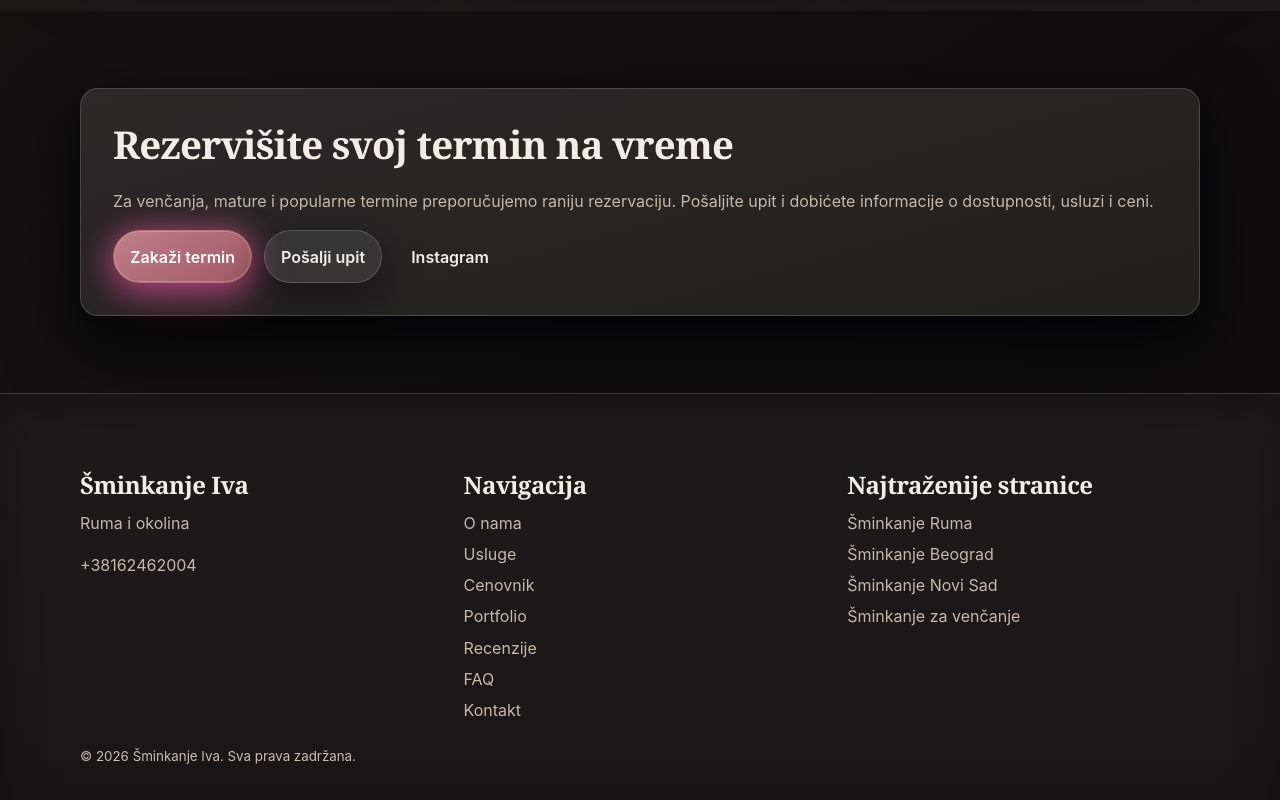
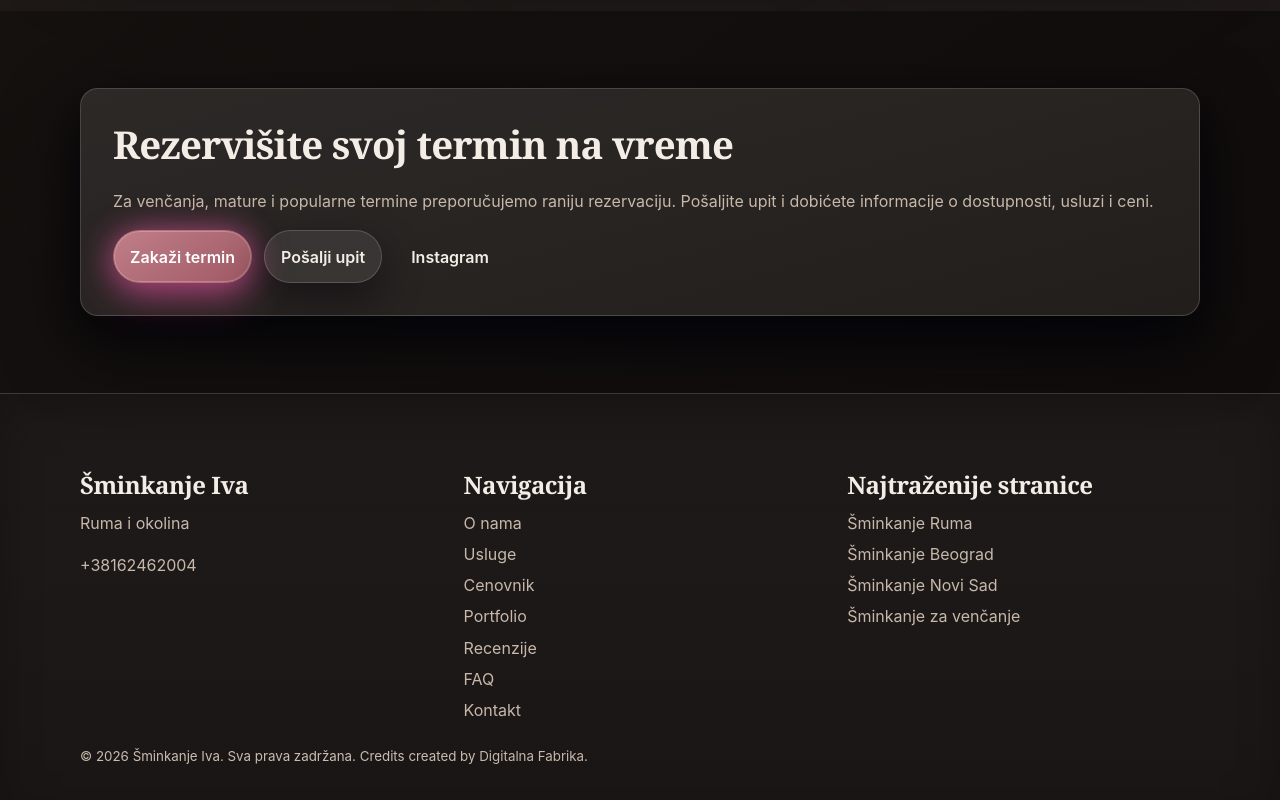
Before and after one commit to darkotosic/sminkanjeiva.rs, a Next.js app: page / in a window 1280 px wide. Shown: the part 2342-3142 px from the top of the page. Built offline with nearby package versions, Linux system fonts and the light colour scheme.

Commit message:
Add footer Digitalna Fabrika credit

```diff
--- a/components/layout/site-footer.tsx
+++ b/components/layout/site-footer.tsx
@@ -32,7 +32,16 @@ export function SiteFooter() {
           </section>
         </div>
         <small className="site-footer-copy">
-          © {new Date().getFullYear()} {site.brandName}. Sva prava zadržana.
+          © {new Date().getFullYear()} {site.brandName}. Sva prava zadržana. Credits created by{' '}
+          <a
+            href="https://digitalnafabrika.rs"
+            className="site-footer-link"
+            target="_blank"
+            rel="noopener noreferrer"
+          >
+            Digitalna Fabrika
+          </a>
+          .
         </small>
       </div>
     </footer>
```
